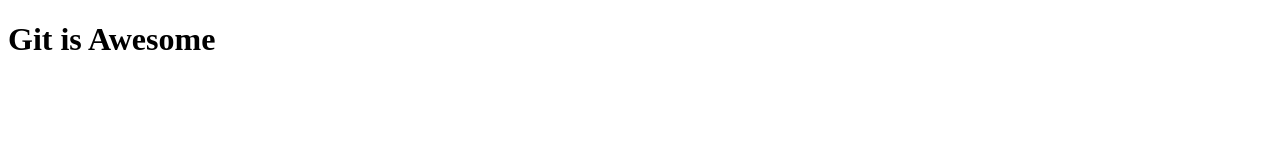
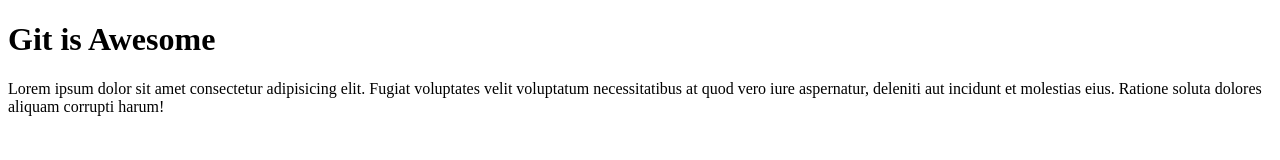
Before and after one commit to winarbiter/gitProject, a plain HTML site: page index.html in a window 1280 px wide. Drawn offline with Linux system fonts and the light colour scheme.

Commit message:
Added Paragraph

```diff
--- a/index.html
+++ b/index.html
@@ -7,5 +7,9 @@
 </head>
 <body>
     <h1>Git is Awesome</h1>
+    <p>
+        Lorem ipsum dolor sit amet consectetur adipisicing elit. Fugiat voluptates velit voluptatum necessitatibus at quod vero iure aspernatur, deleniti aut incidunt et molestias eius. Ratione soluta dolores aliquam corrupti harum!
+
+    </p>
 </body>
 </html>
```
